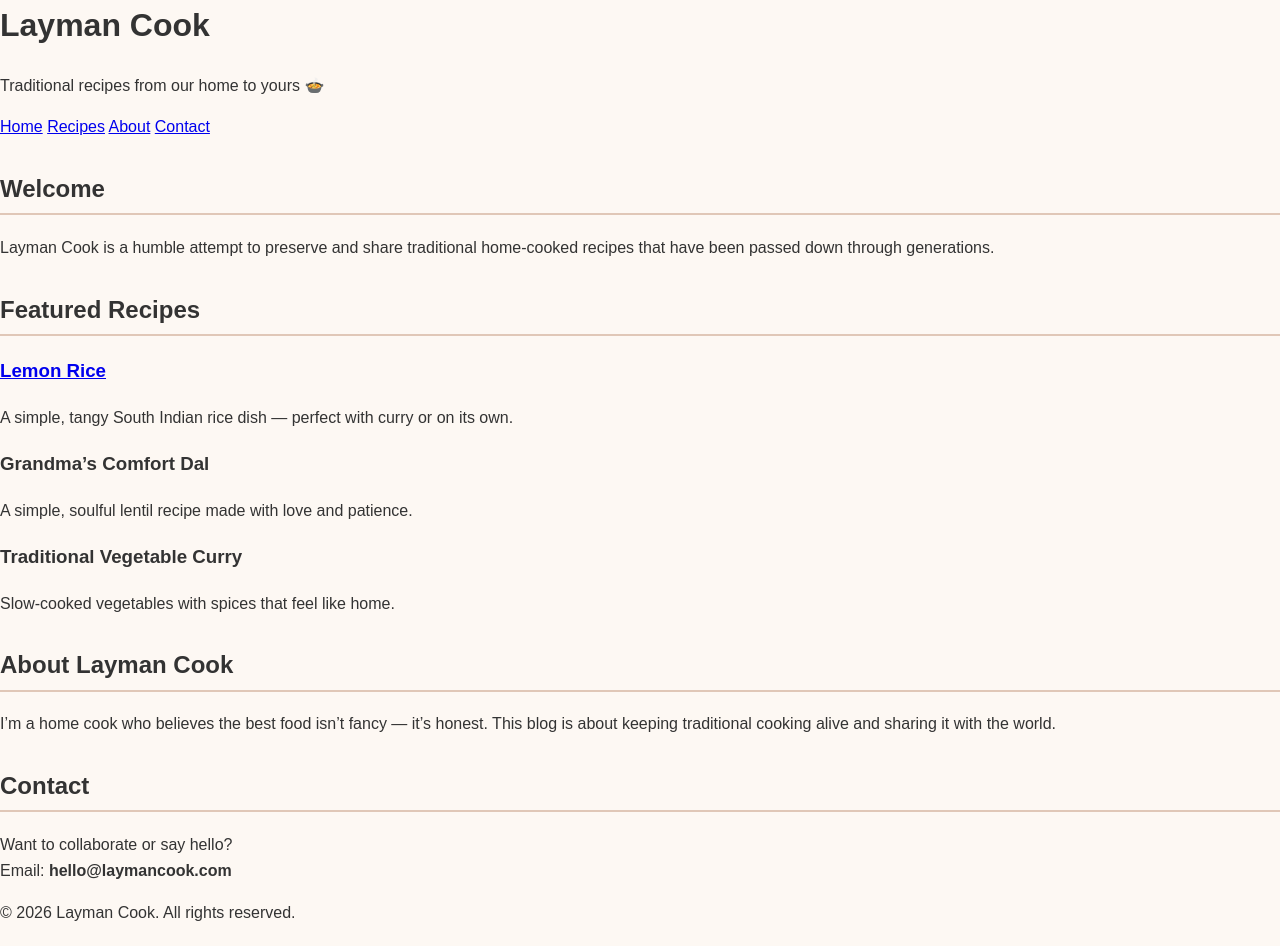
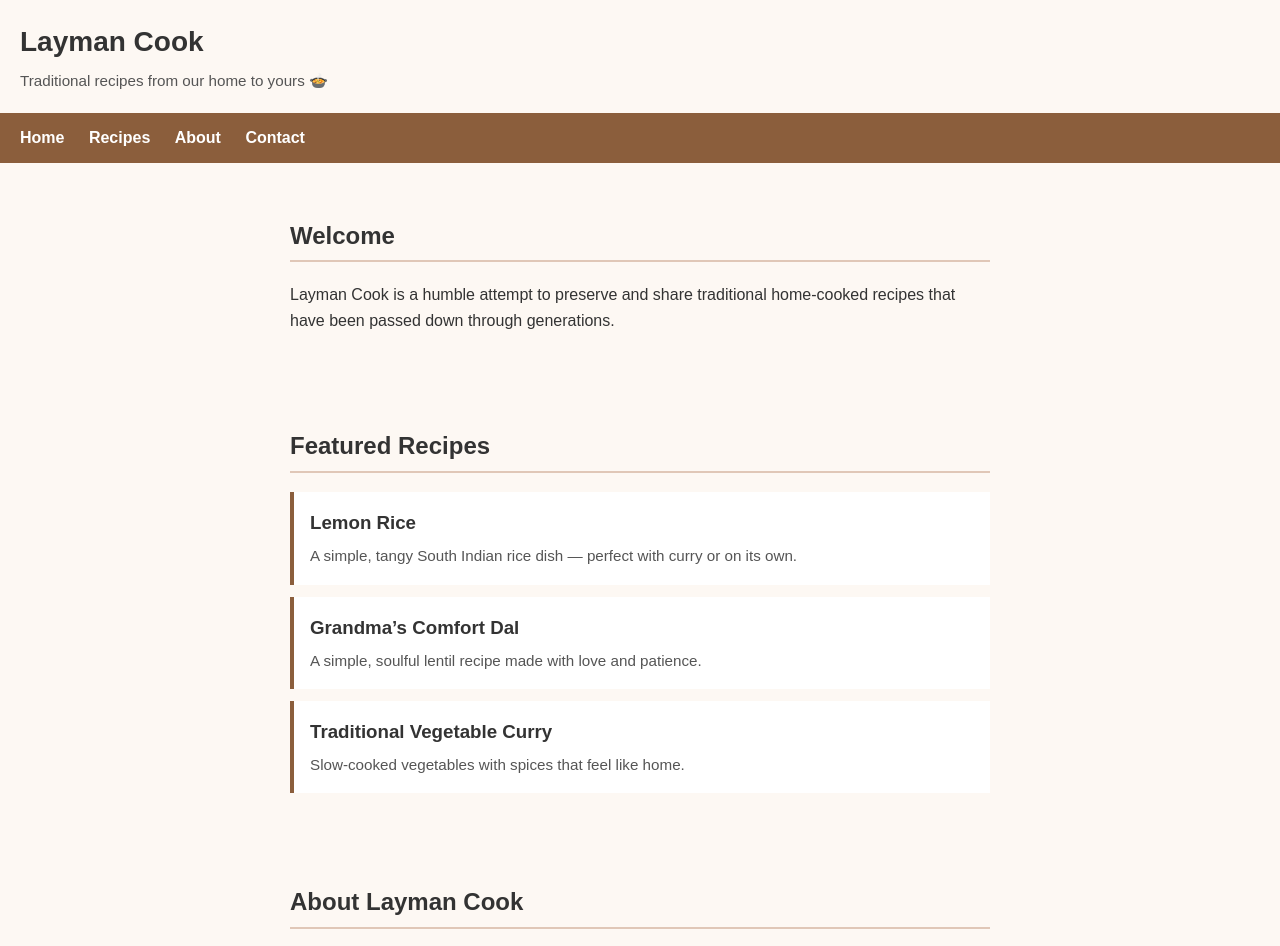
Before and after one commit to jagerbom/laymancook, a plain HTML site: page index.html in a window 1280 px wide. Shown: the top 946 px of the page. Drawn offline with Linux system fonts and the light colour scheme.

Commit message:
adding a test page

```diff
--- a/style.css
+++ b/style.css
@@ -6,6 +6,84 @@ body {
   line-height: 1.6;
 }
 
+/* ----- Home page: header & nav ----- */
+header {
+  padding: 20px;
+}
+
+header h1 {
+  margin: 0 0 4px;
+  font-size: 1.75rem;
+}
+
+header p {
+  margin: 0;
+  font-size: 0.95rem;
+  color: #555;
+}
+
+nav {
+  background: #8b5e3c;
+  padding: 12px 20px;
+}
+
+nav a {
+  color: white;
+  margin-right: 20px;
+  text-decoration: none;
+  font-weight: bold;
+}
+
+nav a:hover {
+  text-decoration: underline;
+}
+
+.section {
+  max-width: 700px;
+  margin: 0 auto;
+  padding: 24px 20px;
+}
+
+.recipe {
+  background: white;
+  padding: 16px;
+  margin: 12px 0;
+  border-left: 4px solid #8b5e3c;
+}
+
+.recipe h3 {
+  margin: 0 0 6px;
+}
+
+.recipe h3 a {
+  color: inherit;
+  text-decoration: none;
+}
+
+.recipe h3 a:hover {
+  text-decoration: underline;
+}
+
+.recipe p {
+  margin: 0;
+  font-size: 0.95rem;
+  color: #555;
+}
+
+footer {
+  background: #f1e6dc;
+  text-align: center;
+  padding: 20px;
+  margin-top: 32px;
+}
+
+footer p {
+  margin: 0;
+  font-size: 0.9rem;
+  color: #555;
+}
+
+/* ----- Recipe page ----- */
 .site-header {
   background: #8b5e3c;
   padding: 15px;
```
Also changed, not shown: recipes/lemon-rice.html (+3 -3 lines).
